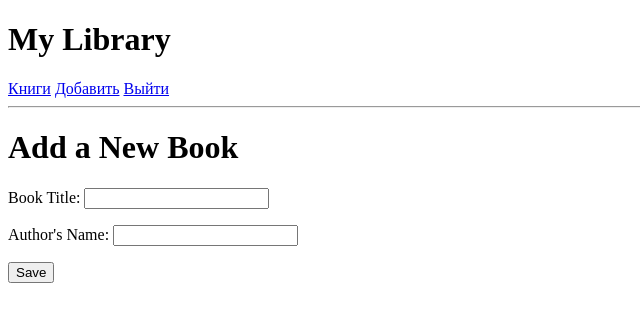
After one commit to rail52/MyLibrary, a Django app: page /add/ in a window 1280 px wide. The commit adds this page. Shown: the top 322 px of the page, without its empty margins (0-640 px from the left). Run offline with Django 5.2, Linux system fonts and the light colour scheme; the visitor is signed in with stand-in values (Sample User, id 1).

Commit message:
+ book adding

```diff
--- a/web/forms.py
+++ b/web/forms.py
@@ -1,6 +1,6 @@
 from django import forms
 from django.contrib.auth import get_user_model
-
+from .models import Book
 User = get_user_model()
 
 
@@ -21,3 +21,7 @@ class RegistrationForm(forms.ModelForm):
 class AuthForm(forms.Form):
     username = forms.CharField()
     password = forms.CharField(widget=forms.PasswordInput())
+
+class AddForm(forms.Form):
+    title = forms.CharField(max_length=64, label="Book Title")  # Поле для названия книги
+    author_name = forms.CharField(max_length=64, label="Author's Name")
--- /dev/null
+++ b/web/templates/web/add.html
@@ -0,0 +1,11 @@
+{% extends 'web/base.html' %}
+{% block content %}
+    {% if user %}
+        <h1>Add a New Book</h1>
+    <form method="post">
+        {% csrf_token %}
+        {{ form.as_p }}
+        <button type="submit">Save</button>
+    </form>
+    {% endif %}
+{% endblock %}
--- a/web/templates/web/base.html
+++ b/web/templates/web/base.html
@@ -11,6 +11,7 @@
         <a href="{% url 'auth' %}">Войти</a>
         {% else %}
         <a href="{% url 'main' %}">Книги</a>
+        <a href="{% url 'add' %}">Добавить</a>
         <a href="{% url 'logout' %}">Выйти</a>
         {% endif %}
     </nav>
--- a/web/urls.py
+++ b/web/urls.py
@@ -5,6 +5,6 @@ urlpatterns = [
     path("", main_view, name="main"),
     path("registration/", registration_view, name="registration"),
     path("auth/", auth_view, name="auth"),
-    path("logout/", logout_view, name="logout")
-
+    path("logout/", logout_view, name="logout"),
+    path("add/", add_view, name="add" )
 ]
--- a/web/views.py
+++ b/web/views.py
@@ -4,20 +4,10 @@ from django.contrib.auth.decorators import login_required
 
 from django.shortcuts import render, redirect
 from django.contrib.auth import get_user_model, authenticate, login, logout
-from web.forms import RegistrationForm, AuthForm
-from .models import Book
+from web.forms import RegistrationForm, AuthForm, AddForm
+from .models import Book, Author
 
 User = get_user_model()
-
-@login_required
-def main_view(request):
-    books = Book.objects.filter(user=request.user)
-    return render(request, "web/main.html", {
-        "books": books,
-        "user": request.user
-    })
-
-
 
 def registration_view(request):
     form = RegistrationForm()
@@ -34,6 +24,16 @@ def registration_view(request):
             is_success = True
     return render(request, "web/registration.html", {
         "form": form, "is_success": is_success
+    })
+
+
+
+@login_required
+def main_view(request):
+    books = Book.objects.filter(user=request.user)
+    return render(request, "web/main.html", {
+        "books": books,
+        "user": request.user
     })
 
 
@@ -54,3 +54,29 @@ def auth_view(request):
 def logout_view(request):
     logout(request)
     return redirect("main")
+
+
+@login_required
+def add_view(request):
+    if request.method == 'POST':
+        form = AddForm(request.POST)
+        if form.is_valid():
+            # Создаем книгу и привязываем её к текущему пользователю
+            book = Book.objects.create(
+                title=form.cleaned_data['title'],
+                user=request.user
+            )
+            # Создаем или находим автора
+            author_name = form.cleaned_data['author_name']
+            author, created = Author.objects.get_or_create(name=author_name)
+            # Связываем книгу с автором
+            book.author_set.add(author)
+            return redirect('main')  # Перенаправляем на страницу со списком книг
+    else:
+        # Если это GET-запрос, создаем пустую форму
+        form = AddForm()
+
+        # Передаем форму в шаблон
+    return render(request, 'web/add.html', {
+        'form': form
+    })
```
